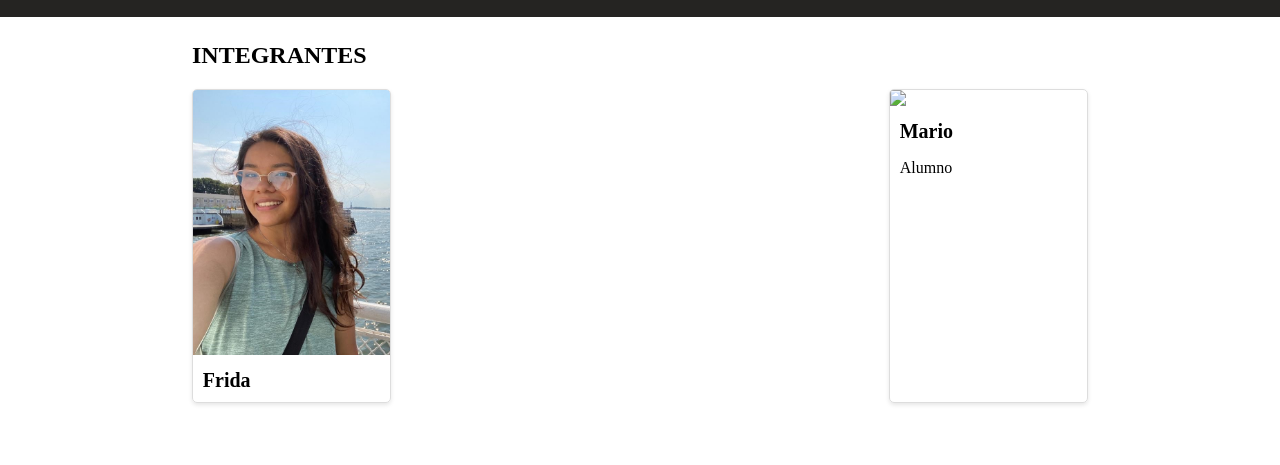
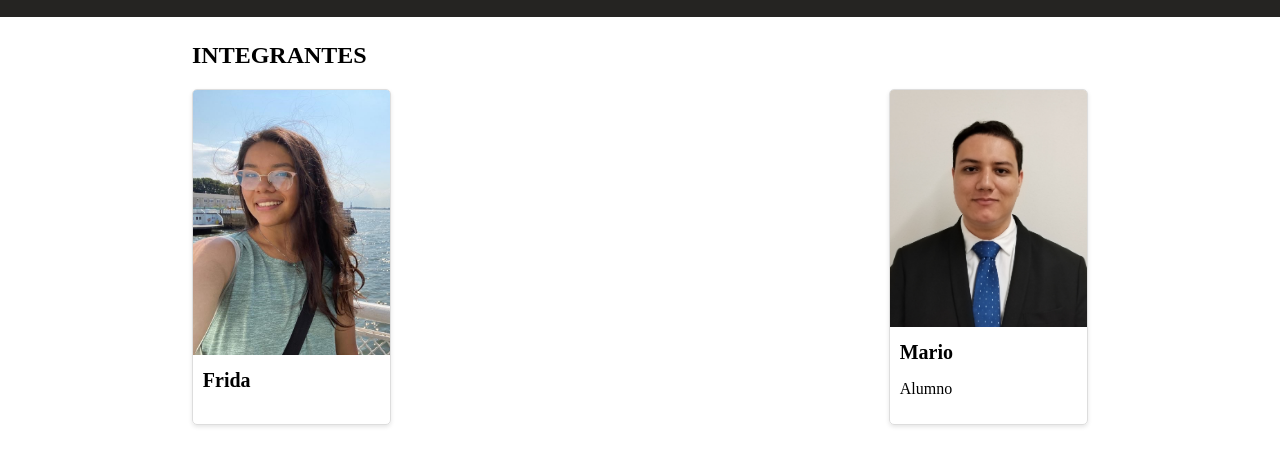
Before and after one commit to aleubeto/curso-de-git, a plain HTML site: page index.html in a window 1280 px wide. Shown: the part 73-538 px from the top of the page. Drawn offline with Linux system fonts and the light colour scheme.

Commit message:
Referencia de carpeta de imagen

```diff
--- a/index.html
+++ b/index.html
@@ -35,7 +35,7 @@
             </div>
             <div class="card">
                 <div class="image">
-                    <img src="LMRC.jpg">
+                    <img src="img/LMRC.jpg">
                 </div>
                 <div class="card-content">
                     <h3>Mario</h3>
```
